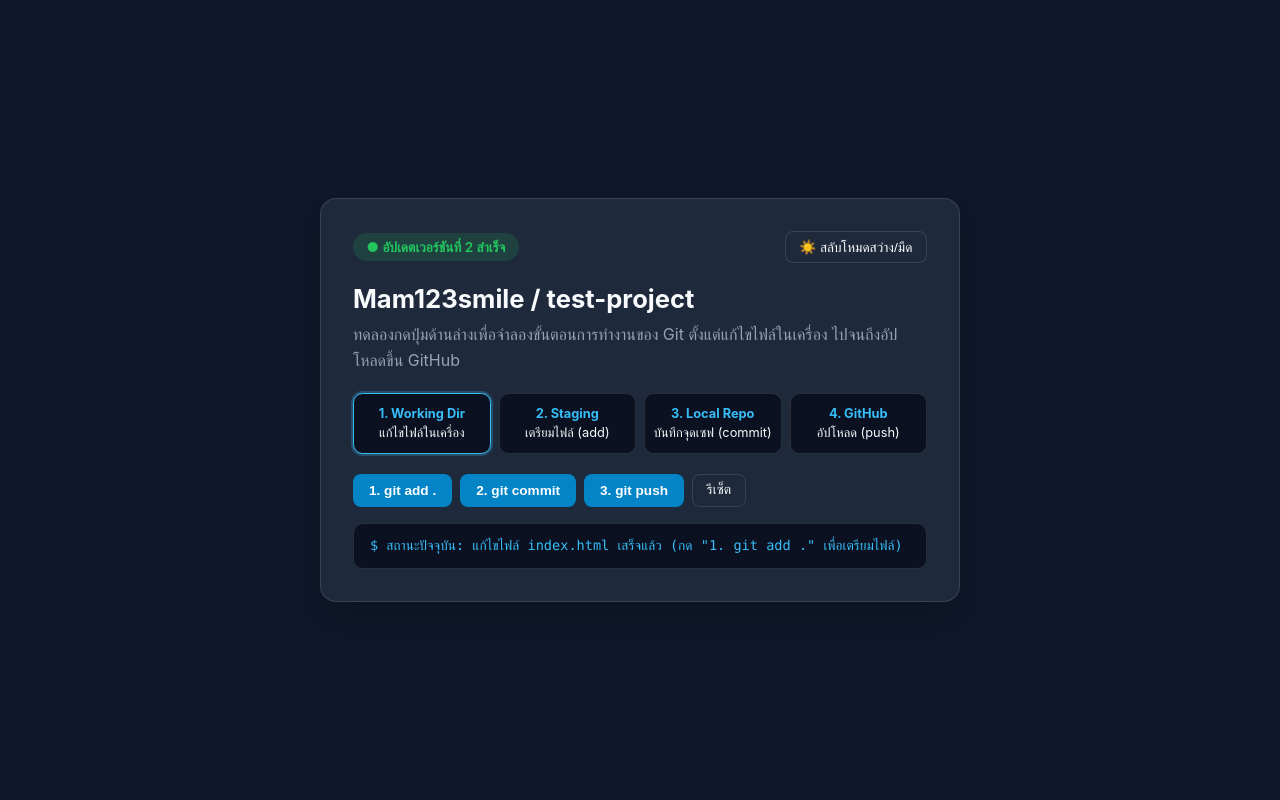
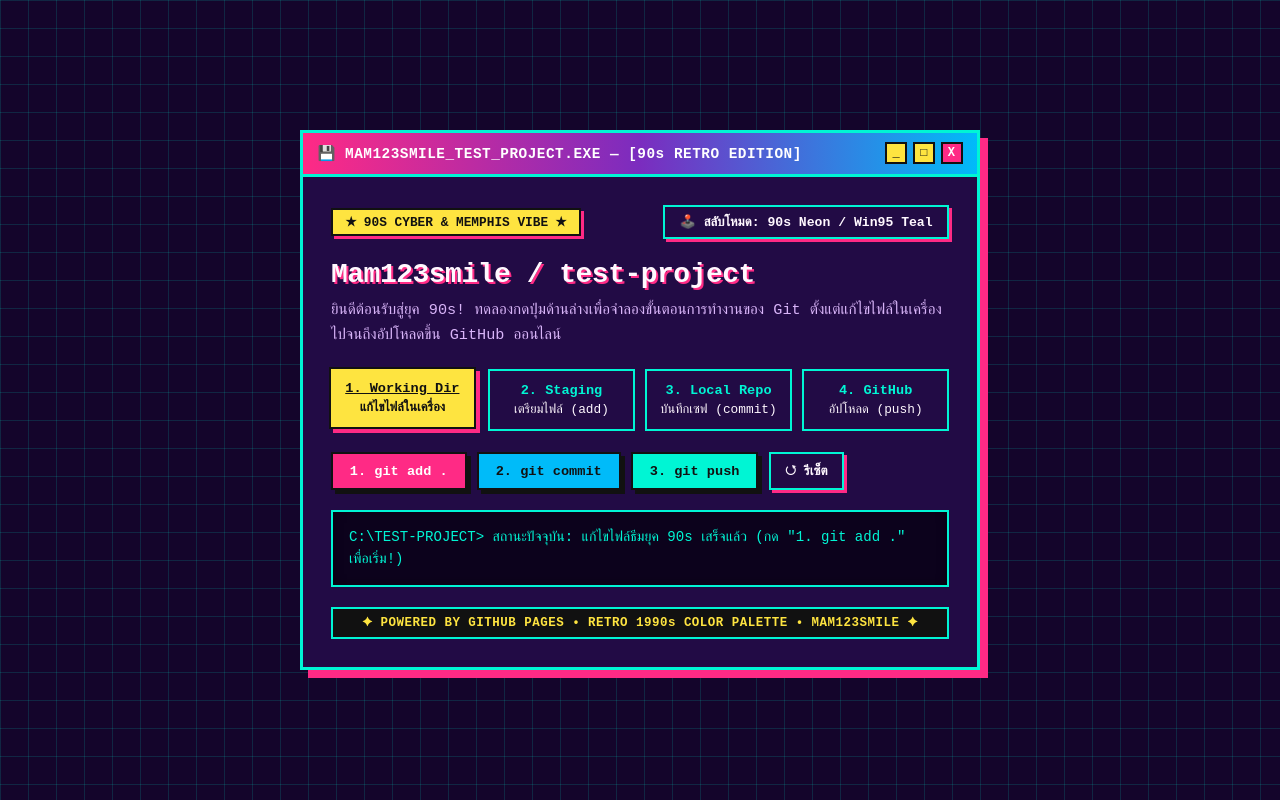
Before and after one commit to Mam123smile/test-project, a plain HTML site: page index.html in a window 1280 px wide. Drawn offline with Linux system fonts and the light colour scheme.

Commit message:
Style: apply 90s retro color palette (Neon Synthwave & Win95 Memphis modes)

```diff
--- a/index.html
+++ b/index.html
@@ -1,158 +1,296 @@
 <!DOCTYPE html>
-<html lang="th" data-theme="dark">
+<html lang="th" data-theme="neon90s">
 <head>
   <meta charset="UTF-8" />
   <meta name="viewport" content="width=device-width, initial-scale=1.0" />
-  <title>Test Project — คู่มือฝึกใช้งาน Git & GitHub</title>
+  <title>Test Project — 90s Retro Edition</title>
   <style>
-    :root[data-theme="dark"] {
-      --bg: #0f172a;
-      --card: #1e293b;
-      --border: rgba(255, 255, 255, 0.12);
-      --text: #f8fafc;
-      --muted: #94a3b8;
-      --code-bg: #0b1120;
-      --accent: #38bdf8;
-      --success: #22c55e;
-      --btn-bg: #0284c7;
-      --btn-text: #ffffff;
+    :root[data-theme="neon90s"] {
+      --bg-color: #14052b;
+      --bg-grid: rgba(0, 245, 212, 0.14);
+      --window-bg: #220b45;
+      --titlebar-bg: linear-gradient(90deg, #ff2a85 0%, #7b2cbf 50%, #00bbf9 100%);
+      --titlebar-text: #ffffff;
+      --border-color: #00f5d4;
+      --shadow-color: #ff2a85;
+      --text-main: #fff8ff;
+      --text-muted: #d8b4f8;
+      --code-bg: #0c021c;
+      --accent-cyan: #00f5d4;
+      --accent-pink: #ff2a85;
+      --accent-yellow: #fee440;
+      --btn-1: #ff2a85;
+      --btn-2: #00bbf9;
+      --btn-3: #00f5d4;
+      --btn-text: #14052b;
     }
-    :root[data-theme="light"] {
-      --bg: #f8fafc;
-      --card: #ffffff;
-      --border: #e2e8f0;
-      --text: #0f172a;
-      --muted: #475569;
-      --code-bg: #f1f5f9;
-      --accent: #0284c7;
-      --success: #16a34a;
-      --btn-bg: #0284c7;
-      --btn-text: #ffffff;
+
+    :root[data-theme="memphis90s"] {
+      --bg-color: #008080;
+      --bg-grid: rgba(255, 255, 255, 0.15);
+      --window-bg: #fffdf5;
+      --titlebar-bg: linear-gradient(90deg, #000080 0%, #1084d0 100%);
+      --titlebar-text: #ffffff;
+      --border-color: #111111;
+      --shadow-color: #111111;
+      --text-main: #111111;
+      --text-muted: #334155;
+      --code-bg: #111111;
+      --accent-cyan: #0066ff;
+      --accent-pink: #ff3366;
+      --accent-yellow: #ffcc00;
+      --btn-1: #ff3366;
+      --btn-2: #ffcc00;
+      --btn-3: #00e6ac;
+      --btn-text: #111111;
     }
+
     * {
       box-sizing: border-box;
       margin: 0;
       padding: 0;
     }
+
     body {
-      font-family: -apple-system, BlinkMacSystemFont, "Segoe UI", Roboto, sans-serif;
-      background-color: var(--bg);
-      color: var(--text);
+      font-family: "Courier New", Courier, ui-monospace, monospace, sans-serif;
+      background-color: var(--bg-color);
+      background-image:
+        linear-gradient(var(--bg-grid) 1px, transparent 1px),
+        linear-gradient(90deg, var(--bg-grid) 1px, transparent 1px);
+      background-size: 28px 28px;
+      color: var(--text-main);
       min-height: 100vh;
       display: flex;
       align-items: center;
       justify-content: center;
       padding: 1.5rem;
-      transition: background-color 0.2s ease, color 0.2s ease;
+      transition: all 0.25s ease;
     }
-    .card {
-      background-color: var(--card);
-      border: 1px solid var(--border);
-      border-radius: 1rem;
-      padding: 2rem;
-      max-width: 640px;
+
+    .retro-window {
+      background-color: var(--window-bg);
+      border: 3px solid var(--border-color);
+      box-shadow: 8px 8px 0px var(--shadow-color);
+      max-width: 680px;
       width: 100%;
-      box-shadow: 0 15px 30px -10px rgba(0, 0, 0, 0.25);
+      overflow: hidden;
     }
-    .header {
+
+    .title-bar {
+      background: var(--titlebar-bg);
+      color: var(--titlebar-text);
+      padding: 0.6rem 0.9rem;
+      display: flex;
+      align-items: center;
+      justify-content: space-between;
+      border-bottom: 3px solid var(--border-color);
+      font-weight: 700;
+      letter-spacing: 0.5px;
+      font-size: 0.9rem;
+    }
+
+    .window-controls {
+      display: flex;
+      gap: 0.35rem;
+    }
+
+    .win-dot {
+      width: 22px;
+      height: 22px;
+      background: #fee440;
+      color: #111;
+      border: 2px solid #111;
+      display: inline-flex;
+      align-items: center;
+      justify-content: center;
+      font-size: 0.75rem;
+      font-weight: 900;
+    }
+
+    .win-dot.close {
+      background: #ff2a85;
+      color: #fff;
+    }
+
+    .content {
+      padding: 1.75rem;
+    }
+
+    .top-bar {
       display: flex;
       justify-content: space-between;
       align-items: center;
+      flex-wrap: wrap;
+      gap: 0.75rem;
       margin-bottom: 1.25rem;
     }
-    .badge {
+
+    .badge-90s {
       display: inline-flex;
       align-items: center;
-      gap: 0.4rem;
-      background: rgba(34, 197, 94, 0.15);
-      color: var(--success);
-      padding: 0.35rem 0.85rem;
-      border-radius: 999px;
-      font-size: 0.85rem;
-      font-weight: 600;
+      gap: 0.45rem;
+      background: var(--accent-yellow);
+      color: #111111;
+      border: 2px solid #111111;
+      box-shadow: 3px 3px 0px var(--accent-pink);
+      padding: 0.3rem 0.8rem;
+      font-size: 0.8rem;
+      font-weight: 900;
+      text-transform: uppercase;
     }
+
     .theme-btn {
-      background: transparent;
-      border: 1px solid var(--border);
-      color: var(--text);
-      padding: 0.4rem 0.85rem;
-      border-radius: 0.5rem;
+      background: var(--window-bg);
+      color: var(--text-main);
+      border: 2px solid var(--border-color);
+      box-shadow: 3px 3px 0px var(--shadow-color);
+      padding: 0.45rem 0.9rem;
       cursor: pointer;
-      font-size: 0.85rem;
+      font-family: inherit;
+      font-weight: 700;
+      font-size: 0.82rem;
+      transition: transform 0.1s ease;
     }
+
+    .theme-btn:active {
+      transform: translate(2px, 2px);
+      box-shadow: 1px 1px 0px var(--shadow-color);
+    }
+
     h1 {
-      font-size: 1.6rem;
+      font-size: 1.75rem;
       margin-bottom: 0.5rem;
+      text-shadow: 2px 2px 0px var(--accent-pink);
+      letter-spacing: -0.5px;
     }
+
+    :root[data-theme="memphis90s"] h1 {
+      text-shadow: 2px 2px 0px var(--accent-yellow);
+    }
+
     p {
-      color: var(--muted);
+      color: var(--text-muted);
       line-height: 1.6;
-      margin-bottom: 1.25rem;
+      margin-bottom: 1.35rem;
+      font-size: 0.95rem;
     }
+
     .steps {
       display: grid;
       grid-template-columns: repeat(4, 1fr);
-      gap: 0.5rem;
-      margin-bottom: 1.25rem;
+      gap: 0.65rem;
+      margin-bottom: 1.35rem;
     }
+
+    @media (max-width: 560px) {
+      .steps {
+        grid-template-columns: repeat(2, 1fr);
+      }
+    }
+
     .step {
-      background: var(--code-bg);
-      border: 1px solid var(--border);
-      border-radius: 0.6rem;
+      background: var(--window-bg);
+      border: 2px solid var(--border-color);
       padding: 0.75rem 0.5rem;
       text-align: center;
       font-size: 0.8rem;
-      transition: all 0.2s ease;
+      transition: all 0.15s ease;
     }
+
     .step.active {
-      border-color: var(--accent);
-      box-shadow: 0 0 0 2px rgba(56, 189, 248, 0.25);
+      background: var(--accent-yellow);
+      color: #111111;
+      border-color: #111111;
+      box-shadow: 4px 4px 0px var(--accent-pink);
+      transform: translate(-2px, -2px);
+      font-weight: 700;
     }
+
     .step strong {
       display: block;
       margin-bottom: 0.25rem;
-      color: var(--accent);
+      color: var(--accent-cyan);
+      font-size: 0.85rem;
     }
+
+    .step.active strong {
+      color: #111111;
+      text-decoration: underline;
+    }
+
     .controls {
       display: flex;
-      gap: 0.5rem;
+      gap: 0.65rem;
       flex-wrap: wrap;
-      margin-bottom: 1rem;
+      margin-bottom: 1.25rem;
     }
+
     .action-btn {
-      background: var(--btn-bg);
+      border: 2px solid #111111;
+      box-shadow: 4px 4px 0px #111111;
+      padding: 0.6rem 1.05rem;
+      cursor: pointer;
+      font-family: inherit;
+      font-weight: 900;
+      font-size: 0.85rem;
       color: var(--btn-text);
-      border: none;
-      padding: 0.55rem 1rem;
-      border-radius: 0.5rem;
-      cursor: pointer;
-      font-weight: 600;
-      font-size: 0.85rem;
+      transition: transform 0.1s ease;
     }
-    .action-btn:hover {
-      opacity: 0.92;
+
+    .action-btn.b1 { background: var(--btn-1); color: #ffffff; }
+    .action-btn.b2 { background: var(--btn-2); color: #111111; }
+    .action-btn.b3 { background: var(--btn-3); color: #111111; }
+
+    .action-btn:active {
+      transform: translate(2px, 2px);
+      box-shadow: 2px 2px 0px #111111;
     }
+
     .terminal {
       background: var(--code-bg);
-      border: 1px solid var(--border);
-      border-radius: 0.6rem;
-      padding: 0.85rem 1rem;
-      font-family: ui-monospace, SFMono-Regular, Menlo, monospace;
-      font-size: 0.85rem;
-      color: var(--accent);
+      border: 2px solid var(--border-color);
+      box-shadow: inset 0 0 10px rgba(0, 0, 0, 0.5);
+      padding: 0.95rem 1rem;
+      font-size: 0.88rem;
+      color: #00f5d4;
+      line-height: 1.5;
+    }
+
+    .marquee-bar {
+      margin-top: 1.25rem;
+      padding: 0.45rem 0.75rem;
+      background: #111111;
+      color: #fee440;
+      border: 2px solid var(--border-color);
+      font-size: 0.78rem;
+      text-align: center;
+      font-weight: 700;
+      letter-spacing: 0.5px;
     }
   </style>
 </head>
 <body>
-  <main class="card">
-    <div class="header">
-      <div class="badge">● อัปเดตเวอร์ชันที่ 2 สำเร็จ</div>
-      <button class="theme-btn" id="themeToggle" onclick="toggleTheme()">☀️ สลับโหมดสว่าง/มืด</button>
+  <main class="retro-window">
+    <div class="title-bar">
+      <span>💾 MAM123SMILE_TEST_PROJECT.EXE — [90s RETRO EDITION]</span>
+      <div class="window-controls">
+        <span class="win-dot">_</span>
+        <span class="win-dot">□</span>
+        <span class="win-dot close">X</span>
+      </div>
+    </div>
+
+    <div class="content">
+      <div class="top-bar">
+        <div class="badge-90s">★ 90s Cyber &amp; Memphis Vibe ★</div>
+        <button class="theme-btn" id="themeToggle" onclick="toggleTheme()">
+          🕹️ สลับโหมด: 90s Neon / Win95 Teal
+        </button>
       </div>
 
       <h1>Mam123smile / test-project</h1>
       <p>
-      ทดลองกดปุ่มด้านล่างเพื่อจำลองขั้นตอนการทำงานของ Git ตั้งแต่แก้ไขไฟล์ในเครื่อง ไปจนถึงอัปโหลดขึ้น GitHub
+        ยินดีต้อนรับสู่ยุค 90s! ทดลองกดปุ่มด้านล่างเพื่อจำลองขั้นตอนการทำงานของ Git ตั้งแต่แก้ไขไฟล์ในเครื่อง ไปจนถึงอัปโหลดขึ้น GitHub ออนไลน์
       </p>
 
       <div class="steps">
@@ -166,7 +304,7 @@
         </div>
         <div class="step" id="step-2">
           <strong>3. Local Repo</strong>
-        บันทึกจุดเซฟ (commit)
+          บันทึกเซฟ (commit)
         </div>
         <div class="step" id="step-3">
           <strong>4. GitHub</strong>
@@ -175,23 +313,28 @@
       </div>
 
       <div class="controls">
-      <button class="action-btn" onclick="setStage(1)">1. git add .</button>
-      <button class="action-btn" onclick="setStage(2)">2. git commit</button>
-      <button class="action-btn" onclick="setStage(3)">3. git push</button>
-      <button class="theme-btn" onclick="setStage(0)">รีเซ็ต</button>
+        <button class="action-btn b1" onclick="setStage(1)">1. git add .</button>
+        <button class="action-btn b2" onclick="setStage(2)">2. git commit</button>
+        <button class="action-btn b3" onclick="setStage(3)">3. git push</button>
+        <button class="theme-btn" onclick="setStage(0)">↺ รีเซ็ต</button>
       </div>
 
       <div class="terminal" id="terminalOutput">
-      $ สถานะปัจจุบัน: แก้ไขไฟล์ index.html เสร็จแล้ว (กด "1. git add ." เพื่อเตรียมไฟล์)
+        C:\TEST-PROJECT&gt; สถานะปัจจุบัน: แก้ไขไฟล์ธีมยุค 90s เสร็จแล้ว (กด "1. git add ." เพื่อเริ่ม!)
+      </div>
+
+      <div class="marquee-bar">
+        ✦ POWERED BY GITHUB PAGES • RETRO 1990s COLOR PALETTE • MAM123SMILE ✦
+      </div>
     </div>
   </main>
 
   <script>
     const messages = [
-      '$ สถานะปัจจุบัน: แก้ไขไฟล์ index.html เสร็จแล้ว (กด "1. git add ." เพื่อเตรียมไฟล์)',
-      '$ git add . → เตรียมไฟล์เข้าสู่ Staging Area เรียบร้อย! (ต่อไปกด "2. git commit")',
-      '$ git commit -m "Update index.html" → บันทึกประวัติลงเครื่องเรียบร้อย! (ต่อไปกด "3. git push")',
-      '$ git push origin main → อัปโหลดโค้ดขึ้น GitHub (Mam123smile/test-project) สำเร็จ!'
+      'C:\\TEST-PROJECT> สถานะปัจจุบัน: แก้ไขไฟล์ธีมยุค 90s เสร็จแล้ว (กด "1. git add ." เพื่อเริ่ม!)',
+      'C:\\TEST-PROJECT> git add . → เตรียมไฟล์เข้าสู่ Staging Area เรียบร้อย! (ต่อไปกด "2. git commit")',
+      'C:\\TEST-PROJECT> git commit -m "90s Retro Theme" → บันทึกเซฟลงเครื่องแล้ว! (ต่อไปกด "3. git push")',
+      'C:\\TEST-PROJECT> git push origin main → อัปโหลดขึ้น GitHub ออนไลน์สำเร็จ! 🕹️✨'
     ];
 
     function setStage(index) {
@@ -203,7 +346,7 @@
 
     function toggleTheme() {
       const root = document.documentElement;
-      const next = root.getAttribute('data-theme') === 'dark' ? 'light' : 'dark';
+      const next = root.getAttribute('data-theme') === 'neon90s' ? 'memphis90s' : 'neon90s';
       root.setAttribute('data-theme', next);
     }
   </script>
```
Lines whose indentation alone changed are shown as unchanged.
